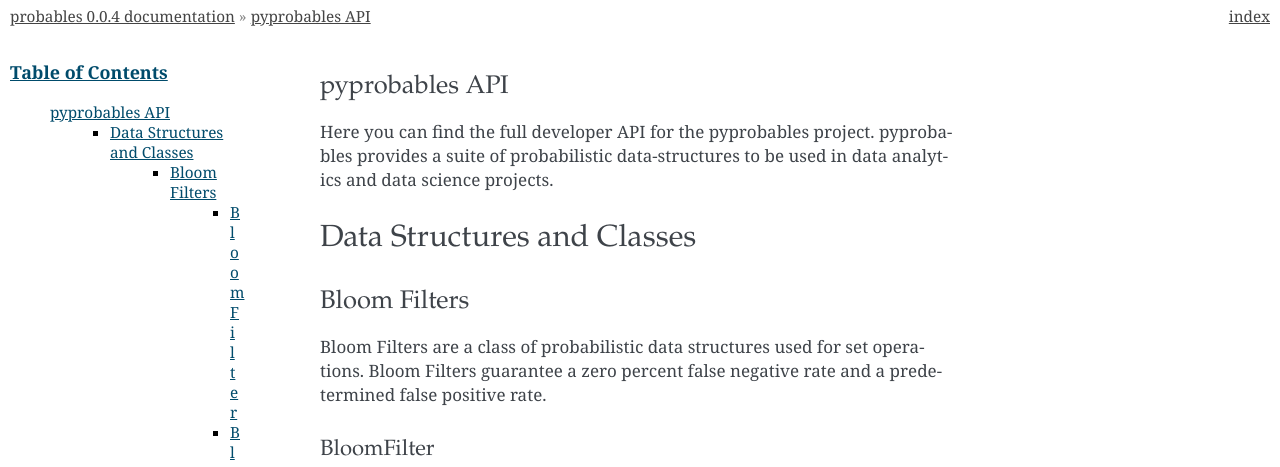
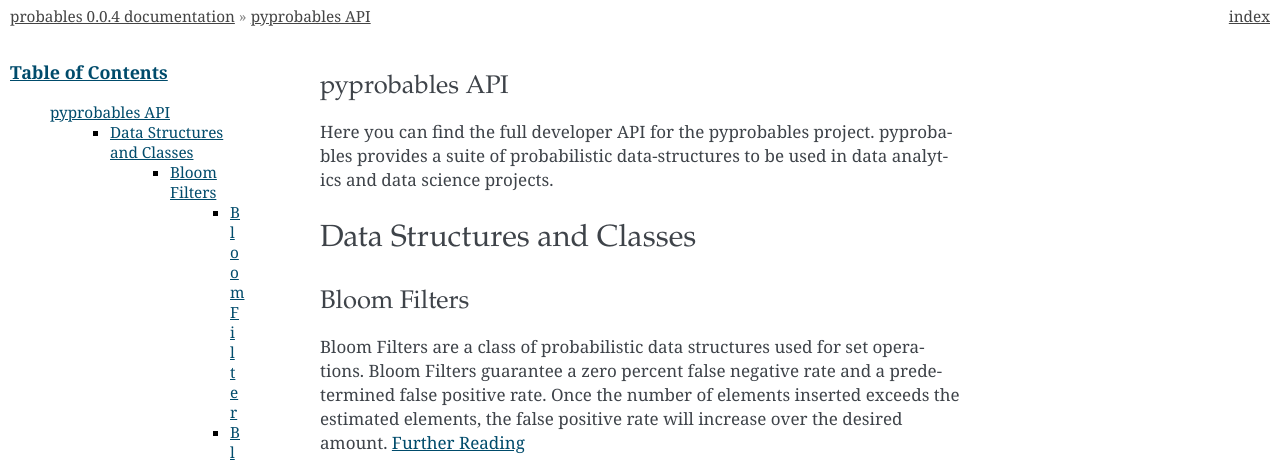
Before and after one commit to barrust/pyprobables, a Sphinx documentation site: the page built from docs/source/code.rst, in a window 1280 px wide and 1400 px high. Shown: the top 467 px of the window. Built offline with Sphinx 7.4.7, drawn with Linux system fonts in a browser that asks for light colours; pages that are not in the unit, such as notebooks, are missing from menus; some of the changed text lies outside the part shown.

Commit message:
minor doc updates

```diff
--- a/docs/source/code.rst
+++ b/docs/source/code.rst
@@ -22,8 +22,13 @@
 
 Bloom Filters are a class of probabilistic data structures used for set
 operations. Bloom Filters guarantee a zero percent false negative rate
-and a predetermined false positive rate.
+and a predetermined false positive rate. Once the number of elements inserted
+exceeds the estimated elements, the false positive rate will increase over the
+desired amount.
+`Further Reading <https://en.wikipedia.org/wiki/Bloom_filter>`__
 
+
+.. _BloomFilterAnchor:
 
 BloomFilter
 +++++++++++++++++++++++++++++++
@@ -35,16 +40,23 @@
 BloomFilterOnDisk
 +++++++++++++++++++++++++++++++
 
-.. autoclass:: probables.BloomFilter
+.. autoclass:: probables.BloomFilterOnDisk
     :members:
-    :inherited-members:
+
+For more information of all methods and properties, see `BloomFilter`_.
+
 
 
 Count-Min Sketches
 ------------------
 
-Count-Min Sketches are a class of probabilistic data structures designed to
-count the number of occurrences of data elements in data streams.
+Count-Min Sketches, and its derivatives, are good for estimating the number of
+occurrences of an element in streaming data while not needing to retain all the
+data elements. The result is a probabilistic count of elements inserted into
+the data structure. It will always provide a **maximum** number of times
+encountered. Notice that the result may be **more** than the true number
+of times it was inserted, but never fewer.
+`Further Reading <https://en.wikipedia.org/wiki/Count%E2%80%93min_sketch>`__
 
 
 CountMinSketch
@@ -60,6 +72,8 @@
 .. autoclass:: probables.CountMeanSketch
     :members:
 
+For more information of all methods and properties, see `CountMinSketch`_.
+
 
 CountMeanMinSketch
 +++++++++++++++++++++++++++++++
@@ -67,13 +81,16 @@
 .. autoclass:: probables.CountMeanMinSketch
     :members:
 
+For more information of all methods and properties, see `CountMinSketch`_.
+
 
 HeavyHitters
 +++++++++++++++++++++++++++++++
 
 .. autoclass:: probables.HeavyHitters
     :members:
-    :inherited-members:
+
+For more information of all methods and properties, see `CountMinSketch`_.
 
 
 StreamThreshold
@@ -81,7 +98,8 @@
 
 .. autoclass:: probables.StreamThreshold
     :members:
-    :inherited-members:
+
+For more information of all methods and properties, see `CountMinSketch`_.
 
 
 Exceptions
--- a/docs/source/quickstart.rst
+++ b/docs/source/quickstart.rst
@@ -38,9 +38,9 @@
 predetermined, or desired, false positive rate.
 `more information <https://en.wikipedia.org/wiki/Bloom_filter>`__
 
+
 Import, Initialize, and Train
 ^^^^^^^^^^^^^^^^^^^^^^^^^^^^^^^^^
-
 .. code:: python
 
     >>> from probables import (BloomFilter)
@@ -50,6 +50,7 @@
     >>>         for word in line.split():
     >>>             blm.add(word.lower())  # add each word to the bloom filter!
     >>> # end reading in the file
+
 
 Query the Bloom Filter
 ^^^^^^^^^^^^^^^^^^^^^^^^^^^^^
@@ -110,7 +111,6 @@
 
 Import, Initialize, and Train
 ^^^^^^^^^^^^^^^^^^^^^^^^^^^^^^^^^
-
 .. code:: python
 
     >>> from probables import (CountMinSketch)
@@ -123,7 +123,6 @@
 
 Query the Count-Min Sketch
 ^^^^^^^^^^^^^^^^^^^^^^^^^^^^^
-
 .. code:: python
 
     >>> words_to_check = ['step', 'borzoi', 'diametrically', 'fleches', 'rain']
@@ -133,7 +132,6 @@
 
 Export Count-Min Sketch
 ^^^^^^^^^^^^^^^^^^^^^^^^^^^^^
-
 .. code:: python
 
     >>> cms.export('war_and_peace.cms')
```
